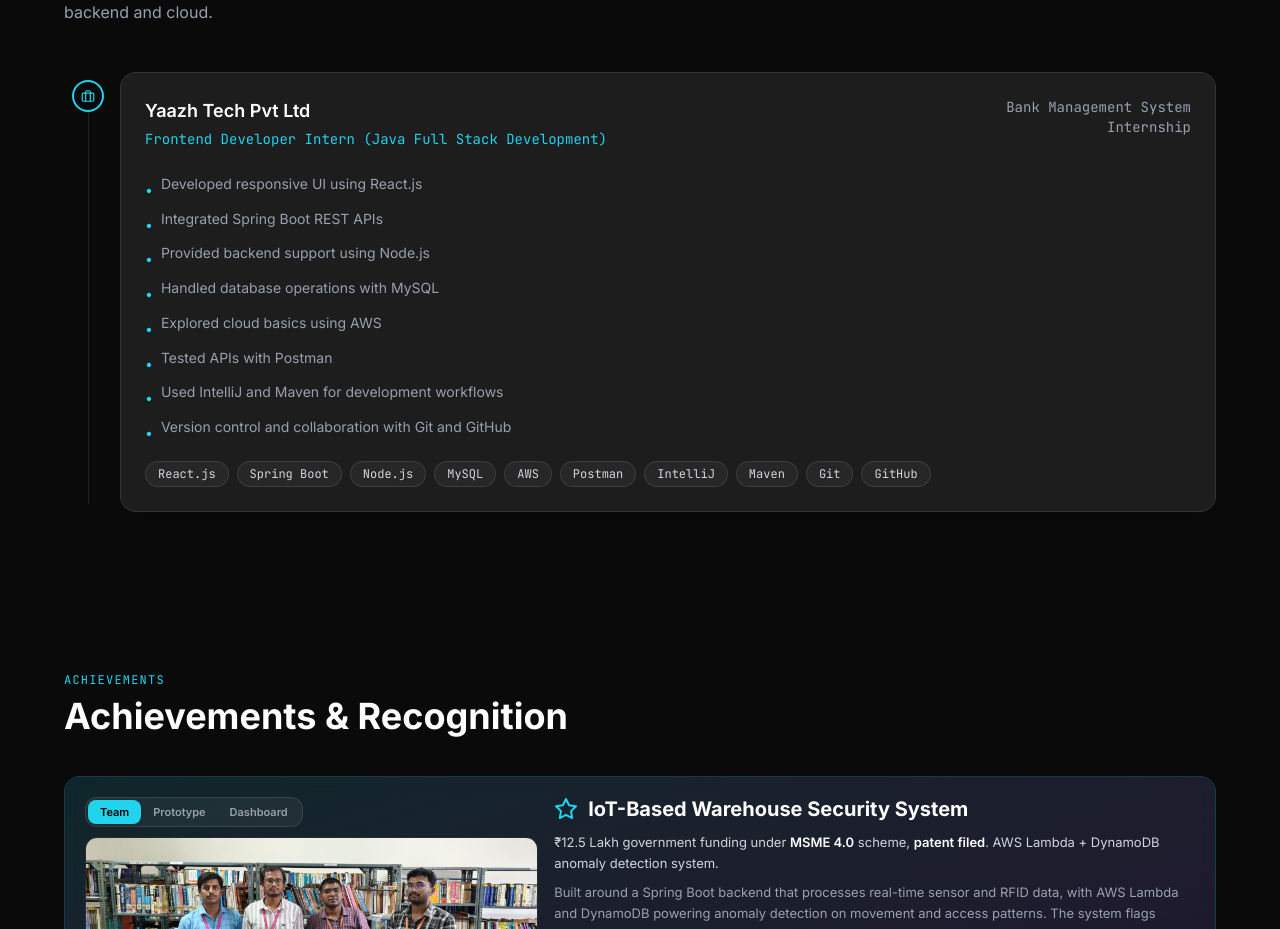
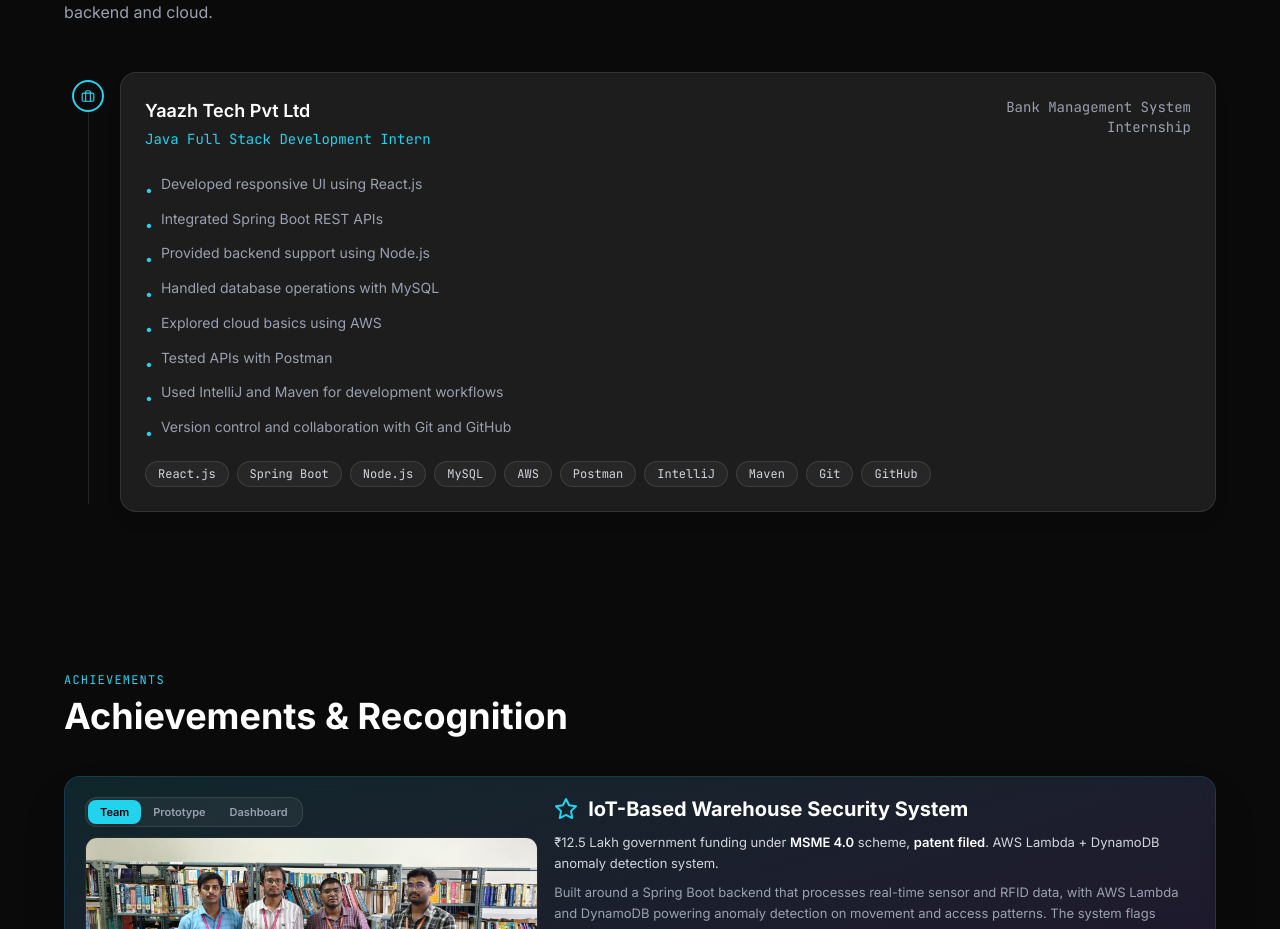
Before and after one commit to ARULSELVANMAHALINGAM/portfolio_new, a Next.js app: page / in a window 1280 px wide. Shown: the part 2481-3410 px from the top of the page. Built offline with nearby package versions, Linux system fonts and the light colour scheme; no server answers.

Commit message:
Update Yaazh Tech intern title to Java Full Stack Development Intern

```diff
--- a/app/components/Experience.tsx
+++ b/app/components/Experience.tsx
@@ -73,7 +73,7 @@
               <div>
                 <h3 className="text-lg font-semibold text-white">Yaazh Tech Pvt Ltd</h3>
                 <p className="text-[#22D3EE] text-sm font-mono mt-1">
-                  Frontend Developer Intern (Java Full Stack Development)
+                  Java Full Stack Development Intern
                 </p>
               </div>
               <div className="text-right text-sm text-gray-400 font-mono flex-shrink-0">
```
